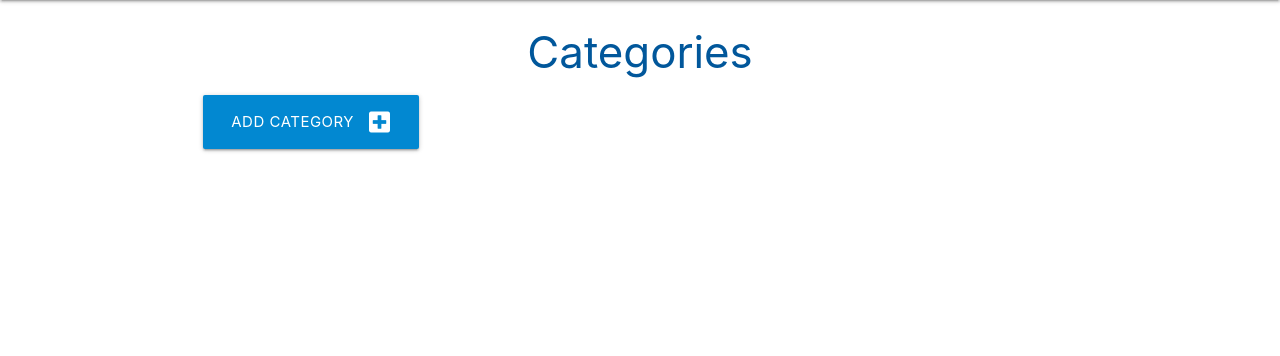
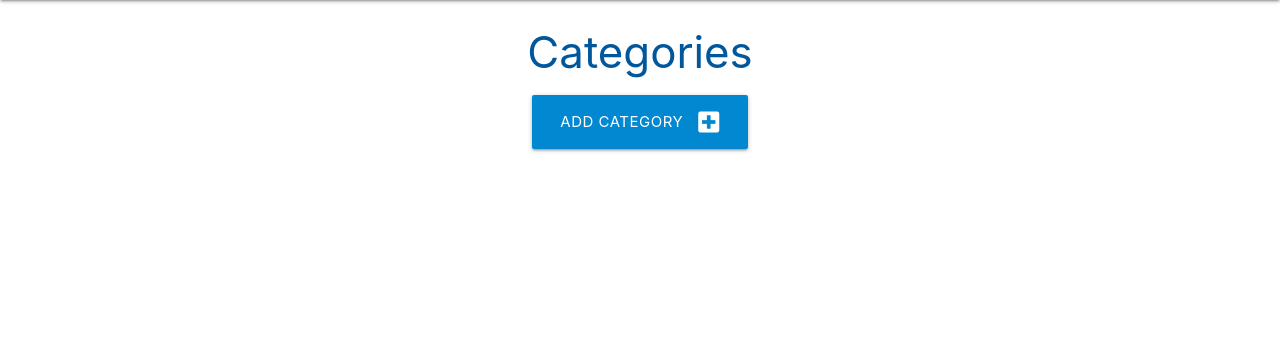
Before and after one commit to dansantinojones/task-manager, a Flask app: page /categories in a window 1280 px wide. Shown: the part 64-420 px from the top of the page. Run offline with Flask 2, Linux system fonts and the light colour scheme; data that the repository does not hold is empty.

Commit message:
Fix links

```diff
--- a/taskmanager/templates/categories.html
+++ b/taskmanager/templates/categories.html
@@ -4,8 +4,8 @@
 <h3 class="light-blue-text text-darken-4 center-align">Categories</h3>
 
 <div class="row">
-    <div class="col 12 center-align">
-        <a href="{{ url_for('add_category')}}" class="btn-large light-blue darken-2">
+    <div class="col s12 center-align">
+        <a href="{{ url_for('add_category') }}" class="btn-large light-blue darken-2">
             Add Category <i class="fas fa-plus-square right"></i>
         </a>
     </div>
```
Lines whose indentation alone changed are shown as unchanged.
